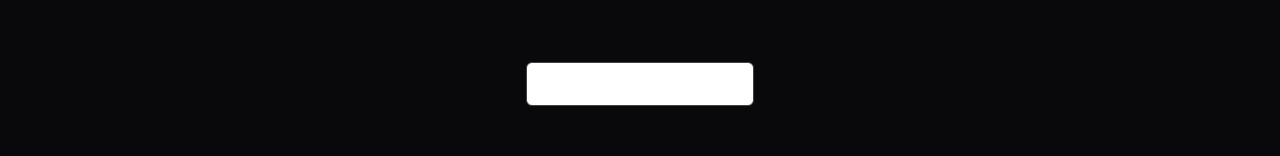
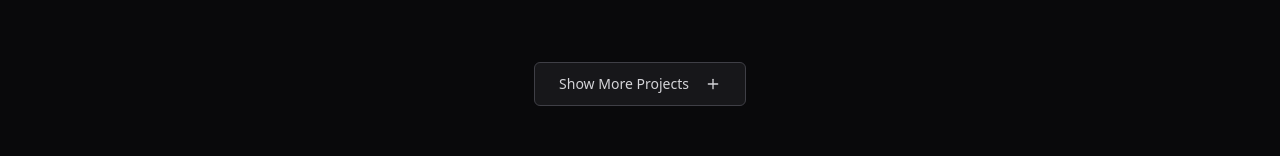
Before and after one commit to Swayam26262/Portfolio, a Next.js app: page / in a window 1280 px wide. Shown: the part 1605-1761 px from the top of the page. Built offline with nearby package versions, Linux system fonts and the light colour scheme.

Commit message:
Fix Show More button color contrast

```diff
--- a/components/portfolio.tsx
+++ b/components/portfolio.tsx
@@ -614,14 +614,14 @@ export default function SwayamPortfolio() {
             ))}
           </div>
 
-          {/* Show More Button */}
+          {/* Show More Button - Fixed Colors */}
           {hasMoreProjects && (
             <div className="text-center mt-12 sm:mt-16">
               <Button
                 onClick={() => setShowAllProjects(!showAllProjects)}
-                variant="outline"
+                variant="ghost"
                 size="lg"
-                className={`border-zinc-700 text-white hover:bg-white hover:text-zinc-950 transition-all duration-500 hover:scale-105 hover:shadow-lg hover:shadow-white/20 group ${visibleElements.has("work") ? "opacity-100 translate-y-0" : "opacity-0 translate-y-10"}`}
+                className={`bg-zinc-800/50 border border-zinc-700 text-zinc-300 hover:bg-zinc-700 hover:text-white hover:border-zinc-600 transition-all duration-500 hover:scale-105 hover:shadow-lg hover:shadow-white/10 group px-6 py-3 ${visibleElements.has("work") ? "opacity-100 translate-y-0" : "opacity-0 translate-y-10"}`}
                 style={{ transitionDelay: "600ms" }}
               >
                 {showAllProjects ? (
```
